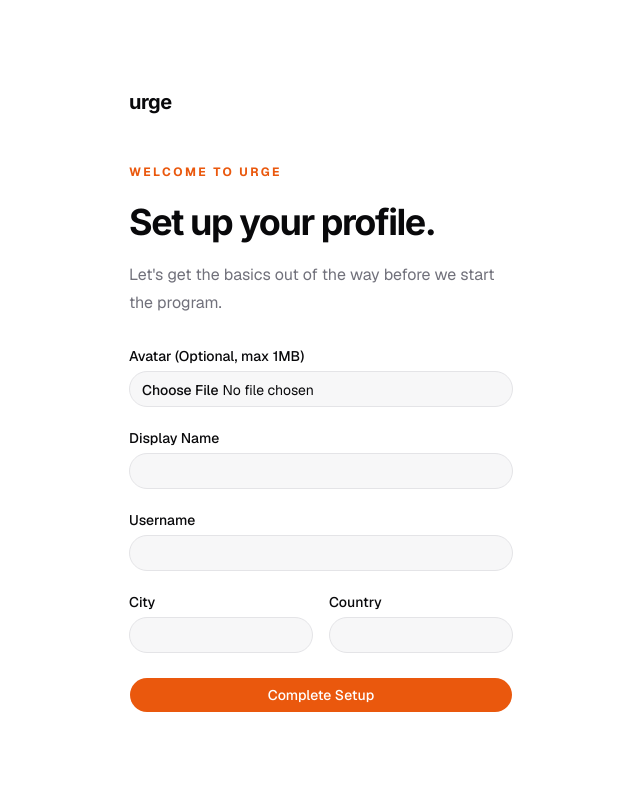
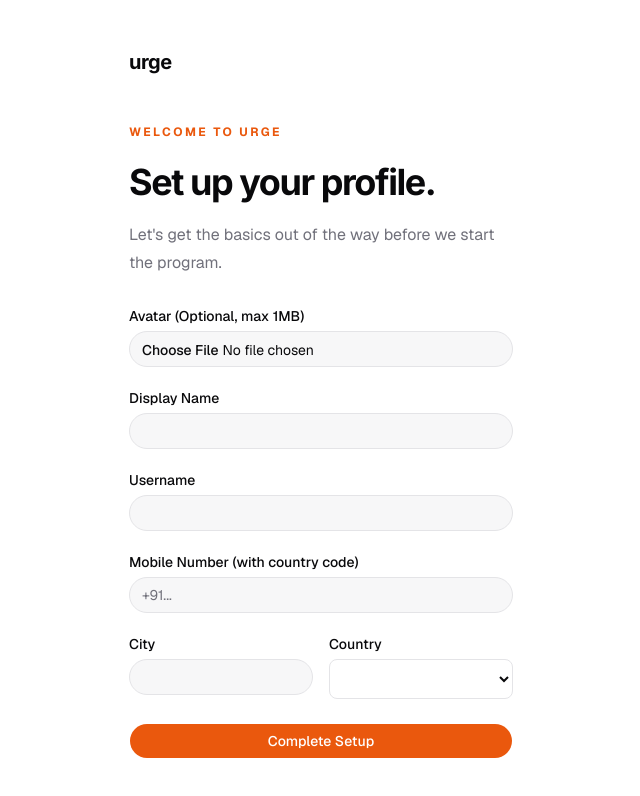
Before and after one commit to toxac/urge-start, a Next.js app: page /onboarding in a window 1280 px wide. Shown: the top 796 px of the page, without its empty margins (319-959 px from the left). Built offline with nearby package versions, Linux system fonts and the light colour scheme.

Commit message:
integrating currency and username check

```diff
--- a/package.json
+++ b/package.json
@@ -22,6 +22,8 @@
     "@tailwindcss/typography": "^0.5.20",
     "class-variance-authority": "^0.7.1",
     "cn": "^0.4.0",
+    "countries-list": "^3.4.1",
+    "libphonenumber-js": "^1.13.14",
     "lucide-react": "^1.48.0",
     "nanostores": "^1.5.4",
     "next": "16.3.6",
--- a/src/components/onboarding/OnboardingForm.tsx
+++ b/src/components/onboarding/OnboardingForm.tsx
@@ -5,6 +5,9 @@ import { useRouter } from 'next/navigation';
 import { useForm } from 'react-hook-form';
 import { z } from 'zod';
 import { zodResolver } from '@hookform/resolvers/zod';
+import { parsePhoneNumberFromString } from 'libphonenumber-js';
+import { countries } from 'countries-list';
+
 import { createSupabaseBrowserClient } from '@/lib/supabase/client';
 import { setupUserOnboarding } from '@/actions/auth';
 import { $profileStore } from '@/lib/stores/profile-store';
@@ -13,11 +16,27 @@ import { Button } from '@/components/ui/button';
 import { Input } from '@/components/ui/input';
 import { Label } from '@/components/ui/label';
 
+// Transform countries object into a sortable array, using ISO codes as values
+const countryOptions = Object.entries(countries)
+  .map(([code, data]) => ({ code, name: data.name }))
+  .sort((a, b) => a.name.localeCompare(b.name));
+
 const onboardingSchema = z.object({
-  username: z.string().min(3, 'Username must be at least 3 characters.').regex(/^[a-zA-Z0-9_]+$/, 'Only letters, numbers, and underscores.'),
+  username: z
+    .string()
+    .min(3, 'Username must be at least 3 characters.')
+    .regex(/^[a-zA-Z0-9_]+$/, 'Only letters, numbers, and underscores.'),
   display_name: z.string().min(1, 'Display name is required.'),
+  mobile_number: z
+    .string()
+    .optional()
+    .refine((val) => {
+      if (!val) return true; // Optional field
+      const phoneNumber = parsePhoneNumberFromString(val);
+      return phoneNumber?.isValid() ?? false;
+    }, 'Enter a valid phone number with country code (e.g., +91...).'),
   city: z.string().optional(),
-  country: z.string().optional(),
+  country: z.string().optional(), // Now stores the ISO code (e.g., 'IN')
 });
 
 type OnboardingValues = z.infer<typeof onboardingSchema>;
@@ -28,15 +47,23 @@ export function OnboardingForm() {
   const [avatarFile, setAvatarFile] = useState<File | null>(null);
   const [intent, setIntent] = useState<'try' | 'join'>('try');
 
+  const [isCheckingUsername, setIsCheckingUsername] = useState(false);
+  const [isUsernameAvailable, setIsUsernameAvailable] = useState<boolean | null>(null);
+
   useEffect(() => {
-    // Read the intent set on the homepage
     const storedIntent = localStorage.getItem('urge_intent') as 'try' | 'join';
     if (storedIntent) setIntent(storedIntent);
   }, []);
 
   const form = useForm<OnboardingValues>({
     resolver: zodResolver(onboardingSchema),
-    defaultValues: { username: '', display_name: '', city: '', country: '' },
+    defaultValues: {
+      username: '',
+      display_name: '',
+      mobile_number: '',
+      city: '',
+      country: 'IN' // Default to India ISO code
+    },
   });
 
   const handleFileChange = (e: React.ChangeEvent<HTMLInputElement>) => {
@@ -51,7 +78,32 @@ export function OnboardingForm() {
     }
   };
 
+  const handleUsernameBlur = async (e: React.FocusEvent<HTMLInputElement>) => {
+    const username = e.target.value;
+    if (username.length < 3 || form.formState.errors.username) {
+      setIsUsernameAvailable(null);
+      return;
+    }
+
+    setIsCheckingUsername(true);
+    const supabase = createSupabaseBrowserClient();
+
+    const { data } = await supabase
+      .from('user_profile')
+      .select('id')
+      .eq('username_key', username.toLowerCase())
+      .maybeSingle();
+
+    setIsUsernameAvailable(!data);
+    setIsCheckingUsername(false);
+  };
+
   async function onSubmit(values: OnboardingValues) {
+    if (isUsernameAvailable === false) {
+      setError('Please choose an available username.');
+      return;
+    }
+
     setError(null);
     let avatar_url = null;
     const supabase = createSupabaseBrowserClient();
@@ -60,7 +112,6 @@ export function OnboardingForm() {
     if (!user) return;
 
     try {
-      // 1. Upload Avatar if selected
       if (avatarFile) {
         const fileExt = avatarFile.name.split('.').pop();
         const filePath = `${user.id}-${Math.random()}.${fileExt}`;
@@ -75,26 +126,45 @@ export function OnboardingForm() {
         avatar_url = publicUrl;
       }
 
-      // 2. Execute Onboarding Transaction
+      let formattedPhone = null;
+      if (values.mobile_number) {
+        const parsed = parsePhoneNumberFromString(values.mobile_number);
+        formattedPhone = parsed?.format('E.164') || values.mobile_number;
+      }
+
+      // Automatically determine currency and full country name from the ISO code
+      let countryName = null;
+      let currencyCode = null;
+
+      if (values.country) {
+        const countryData = countries[values.country as keyof typeof countries];
+        if (countryData) {
+          countryName = countryData.name;
+          // currency is an array, so we just take the first one
+          currencyCode = countryData.currency[0];
+        }
+      }
+
+      // Execute Onboarding Transaction
+      // Note: Make sure `currency` is added to your `user_profile` table
       const result = await setupUserOnboarding({
         username: values.username,
         username_key: values.username.toLowerCase(),
         display_name: values.display_name,
+        mobile_number: formattedPhone,
         city: values.city || null,
-        country: values.country || null,
+        country: countryName, // Send the full string name to the DB
+        currency: currencyCode, // Send the inferred currency
         avatar_url,
         bio: null,
-        mobile_number: null,
         shipping_address: null,
         social_links: {},
         website_url: null,
-      }, intent);
+      } as any, intent); // 'as any' bypass temporarily until types are re-generated
 
-      // 3. Hydrate Profile Store
       if (result.success && result.profile) {
         $profileStore.set({ profile: result.profile, isHydrated: true });
 
-        // 4. Route based on intent
         if (intent === 'join') {
           router.push('/checkout');
         } else {
@@ -122,13 +192,37 @@ export function OnboardingForm() {
       <div className="space-y-2">
         <Label htmlFor="display_name">Display Name</Label>
         <Input id="display_name" {...form.register('display_name')} />
-        {form.formState.errors.display_name && <p className="text-sm text-destructive">{form.formState.errors.display_name.message}</p>}
+        {form.formState.errors.display_name && (
+          <p className="text-sm text-destructive">{form.formState.errors.display_name.message}</p>
+        )}
       </div>
 
       <div className="space-y-2">
         <Label htmlFor="username">Username</Label>
-        <Input id="username" {...form.register('username')} />
-        {form.formState.errors.username && <p className="text-sm text-destructive">{form.formState.errors.username.message}</p>}
+        <div className="relative">
+          <Input
+            id="username"
+            {...form.register('username')}
+            onBlur={handleUsernameBlur}
+          />
+        </div>
+        {form.formState.errors.username ? (
+          <p className="text-sm text-destructive">{form.formState.errors.username.message}</p>
+        ) : isCheckingUsername ? (
+          <p className="text-sm text-muted-foreground">Checking availability...</p>
+        ) : isUsernameAvailable === true ? (
+          <p className="text-sm text-green-600 dark:text-green-400">Username is available!</p>
+        ) : isUsernameAvailable === false ? (
+          <p className="text-sm text-destructive">This username is already taken.</p>
+        ) : null}
+      </div>
+
+      <div className="space-y-2">
+        <Label htmlFor="mobile_number">Mobile Number (with country code)</Label>
+        <Input id="mobile_number" placeholder="+91..." {...form.register('mobile_number')} />
+        {form.formState.errors.mobile_number && (
+          <p className="text-sm text-destructive">{form.formState.errors.mobile_number.message}</p>
+        )}
       </div>
 
       <div className="grid grid-cols-2 gap-4">
@@ -136,13 +230,26 @@ export function OnboardingForm() {
           <Label htmlFor="city">City</Label>
           <Input id="city" {...form.register('city')} />
         </div>
-        <div className="space-y-2">
+        <div className="space-y-2 flex flex-col">
           <Label htmlFor="country">Country</Label>
-          <Input id="country" {...form.register('country')} />
+          <select
+            id="country"
+            className="flex h-10 w-full items-center justify-between rounded-md border border-input bg-background px-3 py-2 text-sm ring-offset-background placeholder:text-muted-foreground focus:outline-none focus:ring-2 focus:ring-ring focus:ring-offset-2 disabled:cursor-not-allowed disabled:opacity-50"
+            {...form.register('country')}
+          >
+            <option value="">Select country...</option>
+            {countryOptions.map(({ code, name }) => (
+              <option key={code} value={code}>{name}</option>
+            ))}
+          </select>
         </div>
       </div>
 
-      <Button type="submit" className="w-full" disabled={form.formState.isSubmitting}>
+      <Button
+        type="submit"
+        className="w-full"
+        disabled={form.formState.isSubmitting || isCheckingUsername || isUsernameAvailable === false}
+      >
         {form.formState.isSubmitting ? 'Saving...' : 'Complete Setup'}
       </Button>
     </form>
--- a/src/database.types.ts
+++ b/src/database.types.ts
@@ -434,6 +434,7 @@ export type Database = {
           city: string | null
           country: string | null
           created_at: string
+          currency: string | null
           display_name: string | null
           id: string
           mobile_number: string | null
@@ -451,6 +452,7 @@ export type Database = {
           city?: string | null
           country?: string | null
           created_at?: string
+          currency?: string | null
           display_name?: string | null
           id?: string
           mobile_number?: string | null
@@ -468,6 +470,7 @@ export type Database = {
           city?: string | null
           country?: string | null
           created_at?: string
+          currency?: string | null
           display_name?: string | null
           id?: string
           mobile_number?: string | null
```
Also changed, not shown: 1 other file (tests, documents, lock files or other folders).
